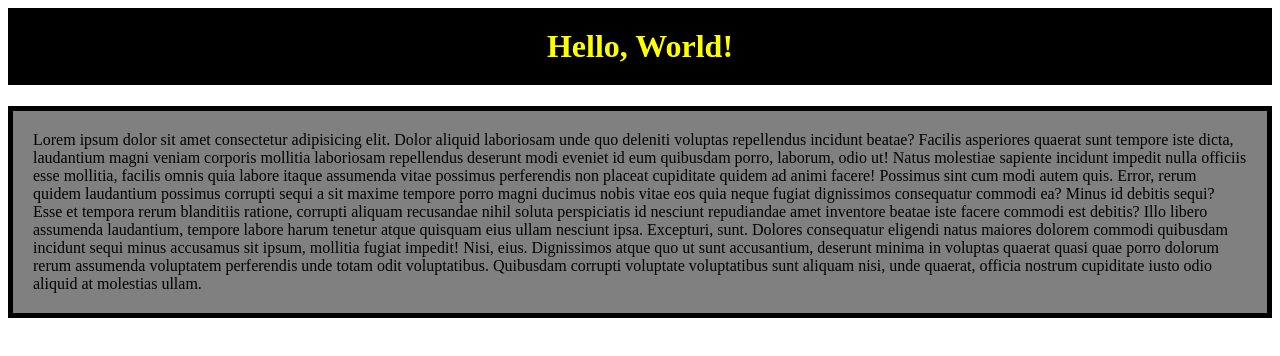
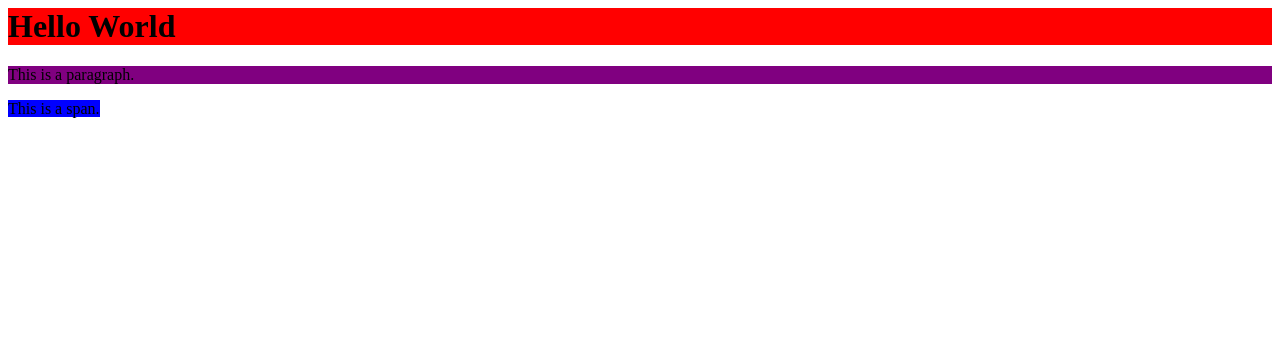
Before and after one commit to JenySherlynRaj/HTML, a plain HTML site: page index.html in a window 1280 px wide. Drawn offline with Linux system fonts and the light colour scheme.

Commit message:
Display property

```diff
--- a/index.html
+++ b/index.html
@@ -1,23 +1,16 @@
 <style>
     h1{
-        background-color: black;
-        color:yellow;
-        padding:20px;
-        text-align:center;
+        background-color:red;
     }
 
-    div{
-        background-color:grey;
-        border-color: black;
-        border-width: 5px;
-        border-style: solid;
-        padding:20px;
+    p{
+        background-color:purple;
+    }
 
+    span{
+        background-color:blue;
     }
 </style>
-
-<h1>Hello, World!</h1>
-
-<div>
-Lorem ipsum dolor sit amet consectetur adipisicing elit. Dolor aliquid laboriosam unde quo deleniti voluptas repellendus incidunt beatae? Facilis asperiores quaerat sunt tempore iste dicta, laudantium magni veniam corporis mollitia laboriosam repellendus deserunt modi eveniet id eum quibusdam porro, laborum, odio ut! Natus molestiae sapiente incidunt impedit nulla officiis esse mollitia, facilis omnis quia labore itaque assumenda vitae possimus perferendis non placeat cupiditate quidem ad animi facere! Possimus sint cum modi autem quis. Error, rerum quidem laudantium possimus corrupti sequi a sit maxime tempore porro magni ducimus nobis vitae eos quia neque fugiat dignissimos consequatur commodi ea? Minus id debitis sequi? Esse et tempora rerum blanditiis ratione, corrupti aliquam recusandae nihil soluta perspiciatis id nesciunt repudiandae amet inventore beatae iste facere commodi est debitis? Illo libero assumenda laudantium, tempore labore harum tenetur atque quisquam eius ullam nesciunt ipsa. Excepturi, sunt. Dolores consequatur eligendi natus maiores dolorem commodi quibusdam incidunt sequi minus accusamus sit ipsum, mollitia fugiat impedit! Nisi, eius. Dignissimos atque quo ut sunt accusantium, deserunt minima in voluptas quaerat quasi quae porro dolorum rerum assumenda voluptatem perferendis unde totam odit voluptatibus. Quibusdam corrupti voluptate voluptatibus sunt aliquam nisi, unde quaerat, officia nostrum cupiditate iusto odio aliquid at molestias ullam.
-</div>
+<h1>Hello World</h1>
+<p>This is a paragraph.</p>
+<span>This is a span.</span>
```
